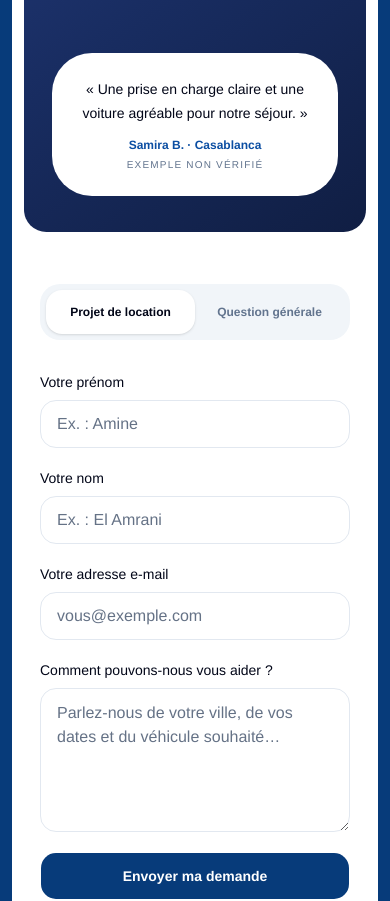
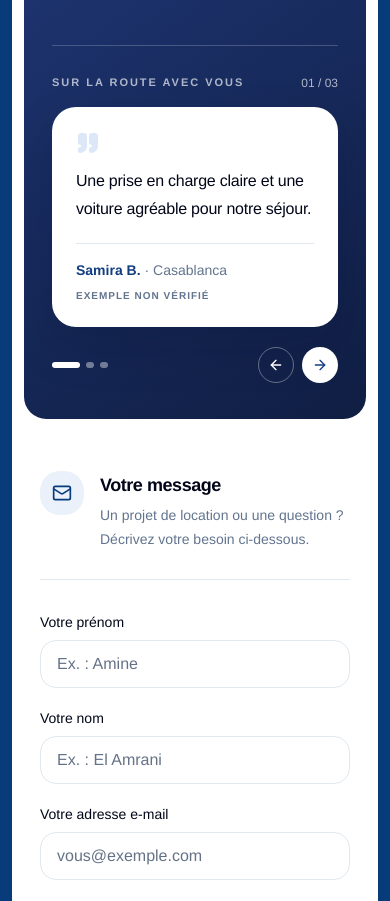
Before and after one commit to Hicham2115/Carrental, a Next.js app: page / in a window 390 px wide. Shown: the part 9185-10086 px from the top of the page. Built offline with nearby package versions, Linux system fonts and the light colour scheme.

Commit message:
your message

```diff
--- a/components/contact-form.tsx
+++ b/components/contact-form.tsx
@@ -1,7 +1,7 @@
 "use client";
 
-import { useState } from "react";
-import { useForm } from "@tanstack/react-form";
+import { revalidateLogic, useForm } from "@tanstack/react-form";
+import { Mail } from "lucide-react";
 import { toast } from "sonner";
 import { z } from "zod";
 import { Button } from "@/components/ui/button";
@@ -22,42 +22,36 @@ function FieldError({ id, message }: { id: string; message?: unknown }) {
 }
 
 export function ContactForm() {
-  const [topic, setTopic] = useState<"location" | "question">("location");
   const form = useForm({
     defaultValues: { firstName: "", lastName: "", email: "", message: "" },
-    onSubmit: async ({ value }) => {
-      const result = contactSchema.safeParse(value);
-      if (!result.success) {
-        toast.error(result.error.issues[0]?.message ?? "Vérifiez les informations saisies.");
-        return;
-      }
+    validationLogic: revalidateLogic({ mode: "submit", modeAfterSubmission: "change" }),
+    validators: { onDynamic: contactSchema },
+    onSubmit: async () => {
       toast.info("Votre demande est prête.", { description: "L’envoi en ligne sera disponible prochainement. Contactez-nous directement pour le moment." });
     },
   });
 
   return (
     <form noValidate onSubmit={(event) => { event.preventDefault(); void form.handleSubmit(); }} className="space-y-5">
-      <fieldset className="mb-8 grid grid-cols-2 rounded-xl bg-slate-100 p-1.5">
-        <legend className="sr-only">Type de demande</legend>
-        <button type="button" aria-pressed={topic === "location"} onClick={() => setTopic("location")} className={`min-h-11 rounded-lg px-3 text-xs font-semibold transition-colors sm:text-sm ${topic === "location" ? "bg-white text-slate-950 shadow-sm" : "text-slate-500 hover:text-slate-900"}`}>
-          Projet de location
-        </button>
-        <button type="button" aria-pressed={topic === "question"} onClick={() => setTopic("question")} className={`min-h-11 rounded-lg px-3 text-xs font-semibold transition-colors sm:text-sm ${topic === "question" ? "bg-white text-slate-950 shadow-sm" : "text-slate-500 hover:text-slate-900"}`}>
-          Question générale
-        </button>
-      </fieldset>
+      <div className="mb-8 flex items-start gap-4 border-b border-slate-200 pb-7">
+        <span aria-hidden="true" className="flex size-11 shrink-0 items-center justify-center rounded-xl bg-[#eaf1fa] text-brand-strong"><Mail className="size-5" /></span>
+        <div>
+          <h3 className="text-lg font-semibold tracking-tight text-slate-950">Votre message</h3>
+          <p className="mt-1 text-sm leading-6 text-slate-500">Un projet de location ou une question ? Décrivez votre besoin ci-dessous.</p>
+        </div>
+      </div>
 
-      <form.Field name="firstName" validators={{ onBlur: ({ value }) => value.trim().length < 2 ? "Saisissez votre prénom (2 caractères minimum)." : undefined }}>
+      <form.Field name="firstName">
         {(field) => { const error = field.state.meta.errors[0]; return <div><Label htmlFor="contact-first-name" className="mb-2 block text-sm font-medium">Votre prénom</Label><Input id="contact-first-name" autoComplete="given-name" value={field.state.value} onBlur={field.handleBlur} onChange={(event) => field.handleChange(event.target.value)} aria-invalid={Boolean(error)} aria-describedby={error ? "contact-first-name-error" : undefined} placeholder="Ex. : Amine" className="h-12 rounded-lg border-slate-200 px-4" /><FieldError id="contact-first-name-error" message={error} /></div>; }}
       </form.Field>
-      <form.Field name="lastName" validators={{ onBlur: ({ value }) => value.trim().length < 2 ? "Saisissez votre nom (2 caractères minimum)." : undefined }}>
+      <form.Field name="lastName">
         {(field) => { const error = field.state.meta.errors[0]; return <div><Label htmlFor="contact-last-name" className="mb-2 block text-sm font-medium">Votre nom</Label><Input id="contact-last-name" autoComplete="family-name" value={field.state.value} onBlur={field.handleBlur} onChange={(event) => field.handleChange(event.target.value)} aria-invalid={Boolean(error)} aria-describedby={error ? "contact-last-name-error" : undefined} placeholder="Ex. : El Amrani" className="h-12 rounded-lg border-slate-200 px-4" /><FieldError id="contact-last-name-error" message={error} /></div>; }}
       </form.Field>
-      <form.Field name="email" validators={{ onBlur: ({ value }) => z.email().safeParse(value).success ? undefined : "Saisissez une adresse e-mail valide." }}>
+      <form.Field name="email">
         {(field) => { const error = field.state.meta.errors[0]; return <div><Label htmlFor="contact-email" className="mb-2 block text-sm font-medium">Votre adresse e-mail</Label><Input id="contact-email" type="email" autoComplete="email" value={field.state.value} onBlur={field.handleBlur} onChange={(event) => field.handleChange(event.target.value)} aria-invalid={Boolean(error)} aria-describedby={error ? "contact-email-error" : undefined} placeholder="vous@exemple.com" className="h-12 rounded-lg border-slate-200 px-4" /><FieldError id="contact-email-error" message={error} /></div>; }}
       </form.Field>
-      <form.Field name="message" validators={{ onBlur: ({ value }) => value.trim().length < 10 ? "Votre message doit contenir au moins 10 caractères." : undefined }}>
-        {(field) => { const error = field.state.meta.errors[0]; return <div><Label htmlFor="contact-message" className="mb-2 block text-sm font-medium">Comment pouvons-nous vous aider ?</Label><Textarea id="contact-message" value={field.state.value} onBlur={field.handleBlur} onChange={(event) => field.handleChange(event.target.value)} aria-invalid={Boolean(error)} aria-describedby={error ? "contact-message-error" : undefined} placeholder={topic === "location" ? "Parlez-nous de votre ville, de vos dates et du véhicule souhaité…" : "Posez-nous votre question…"} className="min-h-36 resize-y rounded-lg border-slate-200 px-4 py-3" /><FieldError id="contact-message-error" message={error} /></div>; }}
+      <form.Field name="message">
+        {(field) => { const error = field.state.meta.errors[0]; return <div><Label htmlFor="contact-message" className="mb-2 block text-sm font-medium">Comment pouvons-nous vous aider ?</Label><Textarea id="contact-message" value={field.state.value} onBlur={field.handleBlur} onChange={(event) => field.handleChange(event.target.value)} aria-invalid={Boolean(error)} aria-describedby={error ? "contact-message-error" : undefined} placeholder="Parlez-nous de votre trajet ou posez votre question…" className="min-h-36 resize-y rounded-lg border-slate-200 px-4 py-3" /><FieldError id="contact-message-error" message={error} /></div>; }}
       </form.Field>
       <Button type="submit" className="h-12 w-full rounded-lg bg-brand-strong text-sm font-semibold hover:bg-brand">Envoyer ma demande</Button>
       <p className="text-center text-xs leading-5 text-slate-500">La messagerie en ligne est en préparation. Aucune donnée n’est envoyée pour le moment.</p>
--- /dev/null
+++ b/components/contact-quote-carousel.tsx
@@ -0,0 +1,50 @@
+"use client";
+
+import { useState } from "react";
+import { ArrowLeft, ArrowRight, Quote } from "lucide-react";
+
+const quotes = [
+  { name: "Samira B.", city: "Casablanca", text: "Une prise en charge claire et une voiture agréable pour notre séjour." },
+  { name: "Youssef A.", city: "Rabat", text: "Un échange simple avant le départ et un accompagnement disponible pendant notre voyage." },
+  { name: "Nadia E.", city: "Marrakech", text: "Le véhicule correspondait à nos besoins pour la route." },
+];
+
+export function ContactQuoteCarousel() {
+  const [active, setActive] = useState(0);
+  const quote = quotes[active];
+
+  function showQuote(direction: -1 | 1) {
+    setActive((current) => (current + direction + quotes.length) % quotes.length);
+  }
+
+  return (
+    <div className="mt-auto border-t border-white/20 pt-7">
+      <div className="mb-4 flex items-center justify-between gap-3">
+        <span className="text-[11px] font-semibold uppercase tracking-[0.18em] text-white/65">Sur la route avec vous</span>
+        <span className="text-xs tabular-nums text-white/65">0{active + 1} / 0{quotes.length}</span>
+      </div>
+
+      <figure key={active} className="animate-[quote-in_350ms_ease-out] rounded-[1.5rem] bg-white px-6 py-6 text-slate-950 shadow-[0_20px_48px_rgba(4,12,39,0.16)] sm:px-8">
+        <Quote aria-hidden="true" className="mb-3 size-6 fill-[#dce8f8] text-[#dce8f8]" />
+        <blockquote className="min-h-[3.5rem] text-base font-medium leading-7 tracking-[-0.015em]">{quote.text}</blockquote>
+        <figcaption className="mt-5 flex flex-wrap items-center justify-between gap-2 border-t border-slate-200 pt-4">
+          <span className="text-sm font-semibold text-[#123e80]">{quote.name} <span className="font-normal text-slate-500">· {quote.city}</span></span>
+          <span className="text-[10px] font-semibold uppercase tracking-[0.1em] text-slate-500">Exemple non vérifié</span>
+        </figcaption>
+      </figure>
+
+      <div className="mt-5 flex items-center justify-between">
+        <div className="flex gap-1.5" aria-label="Choisir un avis exemple">
+          {quotes.map((item, index) => (
+            <button key={item.name} type="button" onClick={() => setActive(index)} aria-label={`Voir l’avis exemple ${index + 1}`} aria-current={active === index ? "true" : undefined} className={`h-1.5 rounded-full transition-[width,background-color] ${active === index ? "w-7 bg-white" : "w-2 bg-white/40 hover:bg-white/70"}`} />
+          ))}
+        </div>
+        <div className="flex gap-2">
+          <button type="button" onClick={() => showQuote(-1)} aria-label="Voir l’avis précédent" className="flex size-9 items-center justify-center rounded-full border border-white/35 text-white transition-colors hover:bg-white/15 focus-visible:outline-2 focus-visible:outline-offset-2 focus-visible:outline-white"><ArrowLeft aria-hidden="true" className="size-4" /></button>
+          <button type="button" onClick={() => showQuote(1)} aria-label="Voir l’avis suivant" className="flex size-9 items-center justify-center rounded-full bg-white text-[#123e80] transition-colors hover:bg-[#eaf1fa] focus-visible:outline-2 focus-visible:outline-offset-2 focus-visible:outline-white"><ArrowRight aria-hidden="true" className="size-4" /></button>
+        </div>
+      </div>
+      <style jsx>{`@keyframes quote-in { from { opacity: 0; transform: translateY(7px); } to { opacity: 1; transform: translateY(0); } } @media (prefers-reduced-motion: reduce) { figure { animation: none; } }`}</style>
+    </div>
+  );
+}
--- a/components/contact-section.tsx
+++ b/components/contact-section.tsx
@@ -1,13 +1,14 @@
 import { ContactForm } from "@/components/contact-form";
+import { ContactQuoteCarousel } from "@/components/contact-quote-carousel";
 
 export function ContactSection() {
   return (
     <section id="contact" className="scroll-mt-24 bg-brand-strong px-3 py-10 sm:px-6 sm:py-14 lg:px-10 2xl:px-14">
       <div className="grid w-full gap-4 rounded-[2rem] bg-white p-3 sm:p-4 lg:grid-cols-[0.98fr_1.02fr]">
-        <div className="flex min-h-[560px] flex-col rounded-[1.4rem] bg-[linear-gradient(145deg,#263e83_0%,#182c60_55%,#101e43_100%)] px-7 py-9 text-white sm:px-11 sm:py-11 lg:min-h-[720px] lg:px-14 lg:py-14">
+        <div className="relative flex min-h-[560px] flex-col overflow-hidden rounded-[1.4rem] bg-[linear-gradient(145deg,#263e83_0%,#182c60_55%,#101e43_100%)] px-7 py-9 text-white sm:px-11 sm:py-11 lg:min-h-[720px] lg:px-14 lg:py-14">
           <p className="text-base font-semibold tracking-tight">Carrental.ma<span className="text-white/55"> · Location de voiture</span></p>
 
-          <div className="my-auto py-14">
+          <div className="mb-10 mt-16 sm:mt-20 lg:mt-24">
             <h2 className="max-w-xl text-4xl font-light leading-[1.13] tracking-[-0.045em] sm:text-5xl lg:text-[3.7rem]">
               Parlons de votre prochain trajet.
             </h2>
@@ -16,13 +17,7 @@ export function ContactSection() {
             </p>
           </div>
 
-          <figure className="rounded-[2.5rem] bg-white px-6 py-6 text-center text-slate-950 sm:px-9">
-            <blockquote className="text-sm font-medium leading-6">
-              « Une prise en charge claire et une voiture agréable pour notre séjour. »
-            </blockquote>
-            <figcaption className="mt-3 text-xs font-semibold text-brand">Samira B. · Casablanca</figcaption>
-            <p className="mt-1 text-[10px] uppercase tracking-[0.12em] text-slate-500">Exemple non vérifié</p>
-          </figure>
+          <ContactQuoteCarousel />
         </div>
 
         <div className="flex flex-col justify-center px-4 py-9 text-slate-950 sm:px-8 sm:py-12 lg:px-12 lg:py-14">
```
Also changed, not shown: components/cta-section.tsx (+9 -2 lines), components/current-year.tsx (added, +13 -0 lines), components/site-footer.tsx (+96 -7 lines).
